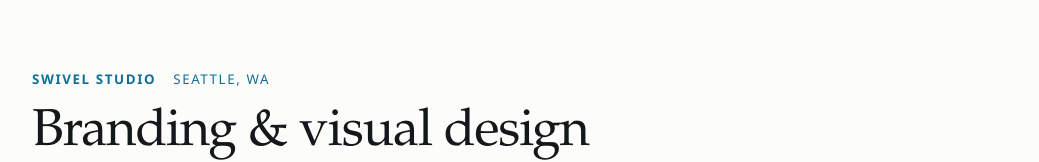
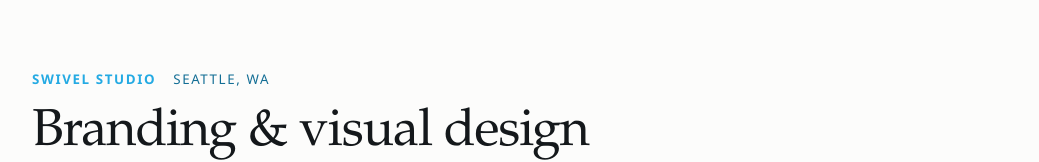
Before and after one commit to barrymaxwell/swivelstudio, a Next.js app: page / in a window 1280 px wide. Shown: the part 135-297 px from the top of the page, without its empty margins (120-1159 px from the left). Built offline with nearby package versions, Linux system fonts and the light colour scheme; no server answers.

Commit message:
Restore bright blue studio name on homepage

```diff
--- a/app/page.tsx
+++ b/app/page.tsx
@@ -14,7 +14,7 @@ export default function Home() {
       <main>
         <section className="mx-auto max-w-5xl px-6 pt-20 pb-14 sm:pt-28">
           <p className="mb-4 text-[0.833333rem] uppercase tracking-[0.12em] text-crest-700">
-            <span className="mr-3 font-semibold">Swivel Studio</span>{" "}
+            <span className="mr-3 font-semibold text-crest">Swivel Studio</span>{" "}
             <span className="font-normal">SEATTLE, WA</span>
           </p>
           <h1 className="max-w-[26ch] font-display text-[2.75rem] leading-[1.06] tracking-[-0.021em] text-balance sm:text-display">
```
